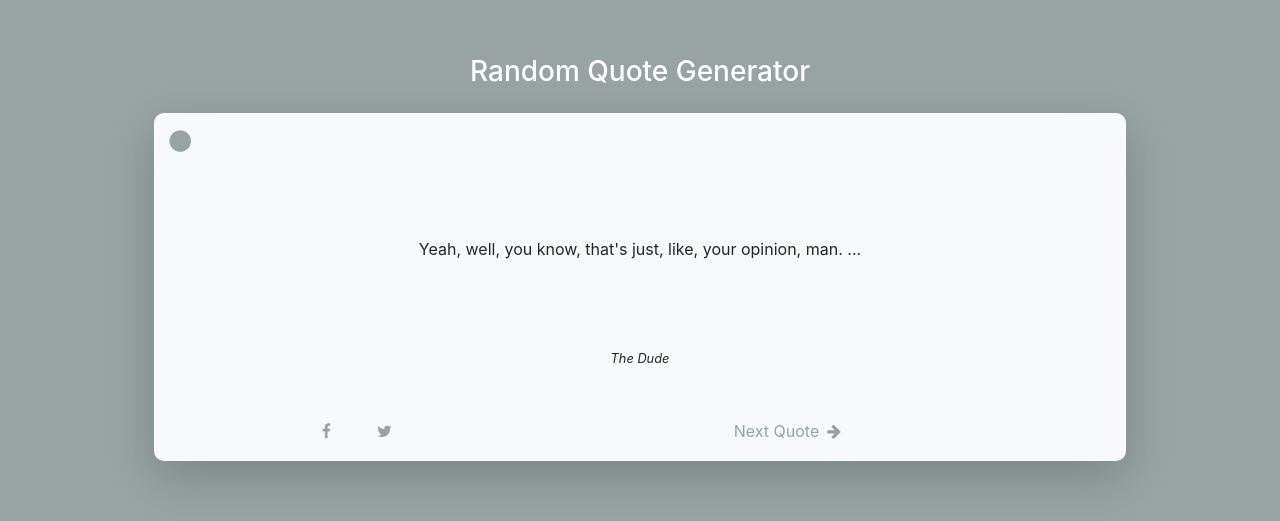
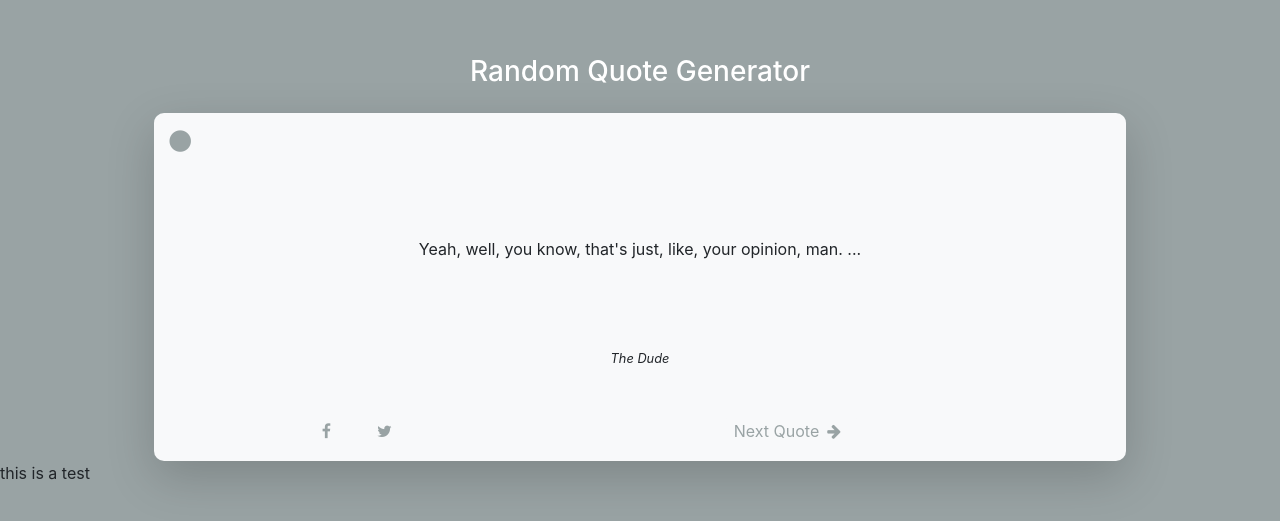
Before and after one commit to waelajaber/FCC-Front-End-Projects, a plain HTML site: page RandomQuoteMachine/index.html in a window 1280 px wide. Shown: the part 137-658 px from the top of the page. Drawn offline with nearby package versions, Linux system fonts and the light colour scheme; no server answers.

Commit message:
added a test div to index.html in the develop branch

```diff
--- a/RandomQuoteMachine/index.html
+++ b/RandomQuoteMachine/index.html
@@ -17,6 +17,7 @@
 
 <body>
     <div id="app-container"></div>
+    <div id="test-html">this is a test</div>
 
 
     <script src="https://code.jquery.com/jquery-3.3.1.slim.min.js"
```
